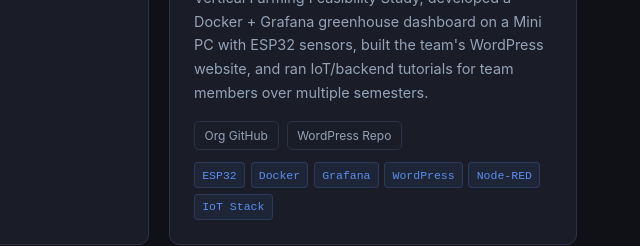
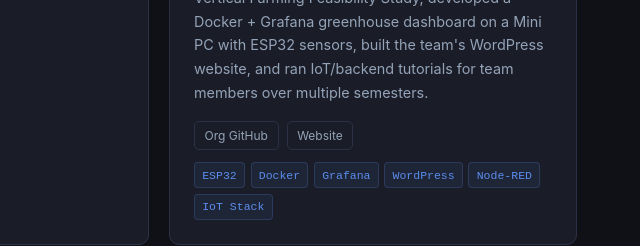
Before and after one commit to ajc3xc/ajc3xc.github.io, a plain HTML site: page index.html in a window 1280 px wide. Shown: the part 4920-5166 px from the top of the page, 481-1121 px from the left. Drawn offline with Linux system fonts and the light colour scheme.

Commit message:
Sustainable Engineering: WordPress repo -> live site link

```diff
--- a/index.html
+++ b/index.html
@@ -288,7 +288,7 @@
       <p class="project-desc">As EECS Head of Department for Missouri S&T's Sustainable Engineering Design Team, drafted the Vertical Farming Feasibility Study, developed a Docker + Grafana greenhouse dashboard on a Mini PC with ESP32 sensors, built the team's WordPress website, and ran IoT/backend tutorials for team members over multiple semesters.</p>
       <div class="project-links-row">
         <a href="https://github.com/MST-Sustainable-Engineering" class="link-chip" target="_blank" rel="noopener">Org GitHub</a>
-        <a href="https://github.com/ajc3xc/wordpress-website" class="link-chip" target="_blank" rel="noopener">WordPress Repo</a>
+        <a href="https://sites.mst.edu/sustainableengineering/" class="link-chip" target="_blank" rel="noopener">Website</a>
       </div>
       <div class="project-stack"><span class="project-tag">ESP32</span><span class="project-tag">Docker</span><span class="project-tag">Grafana</span><span class="project-tag">WordPress</span><span class="project-tag">Node-RED</span><span class="project-tag">IoT Stack</span></div>
     </div>
@@ -454,7 +454,7 @@
         <div class="exp-org">Sustainable Engineering Design Team — Missouri S&amp;T</div>
         <p>Drafted Vertical Farming Feasibility Study. Built team WordPress website. Prototyped Docker + Grafana greenhouse dashboard using Mini PC and ESP32. Ran IoT and backend tutorials for team members across multiple semesters.</p>
         <a href="https://github.com/MST-Sustainable-Engineering" class="exp-link" target="_blank" rel="noopener">Org GitHub</a>
-        <a href="https://github.com/ajc3xc/wordpress-website" class="exp-link" target="_blank" rel="noopener">WordPress Repo</a>
+        <a href="https://sites.mst.edu/sustainableengineering/" class="exp-link" target="_blank" rel="noopener">Website</a>
       </div>
     </div>
   </div>
```
